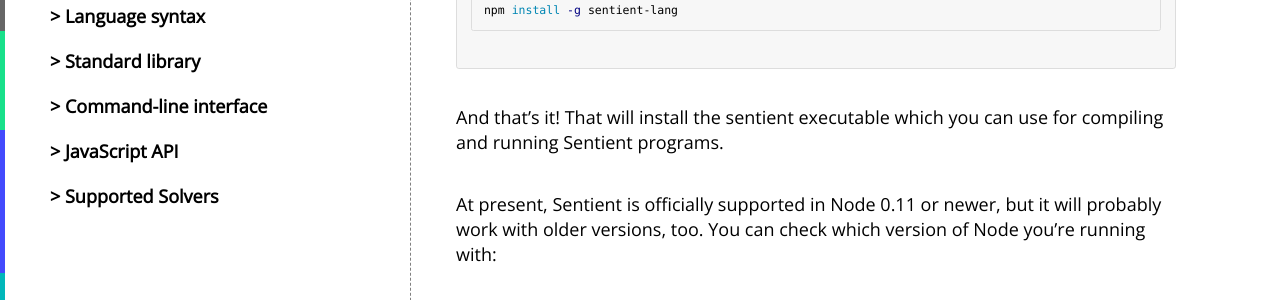
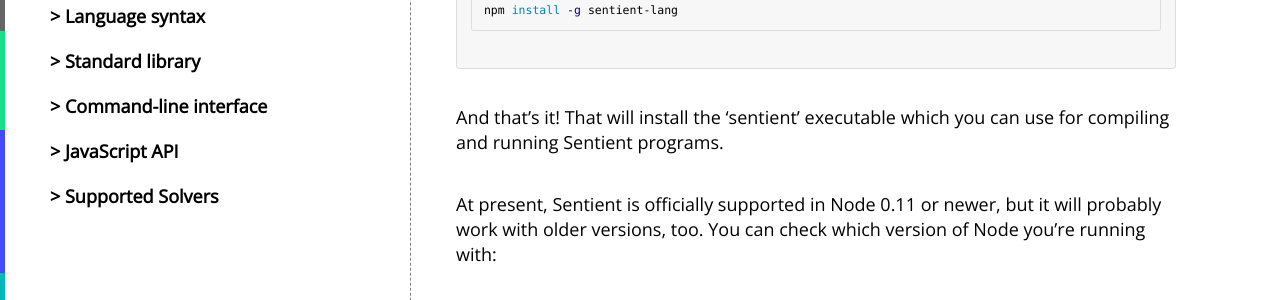
Before and after one commit to sentient-lang/sentient-lang.org, a Jekyll site: the page built from tutorial/installation.md, in a window 1280 px wide. Shown: the part 359-659 px from the top of the page. Built offline with Jekyll 4.4.1, drawn with Linux system fonts in a browser that asks for light colours; nearby versions of some CDN libraries.

Commit message:
Replace inline syntax highlighting with quotes
It isn’t styled correctly and there are so few
cases that it’s not worth styling.

````diff
--- a/tutorial/installation.md
+++ b/tutorial/installation.md
@@ -11,10 +11,10 @@
 npm install -g sentient-lang
 ```
 
-And that's it! That will install the `sentient` executable which you can use for
+And that's it! That will install the 'sentient' executable which you can use for
 compiling and running Sentient programs.
 
-At present, Sentient is officially supported in Node **0.11 or newer**, but it
+At present, Sentient is officially supported in **Node 0.11 or newer**, but it
 will probably work with older versions, too. You can check which version of Node
 you're running with:
 
````
Also changed, not shown: tutorial/browser.md (+1 -1 lines), tutorial/hello.md (+2 -2 lines), tutorial/multiple.md (+3 -3 lines).
